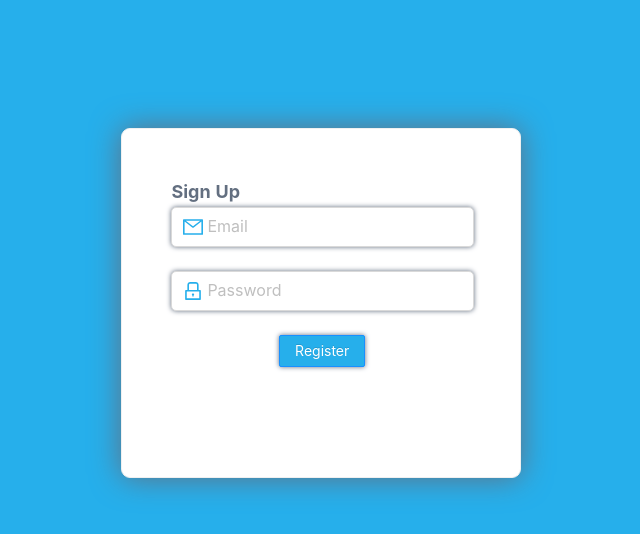
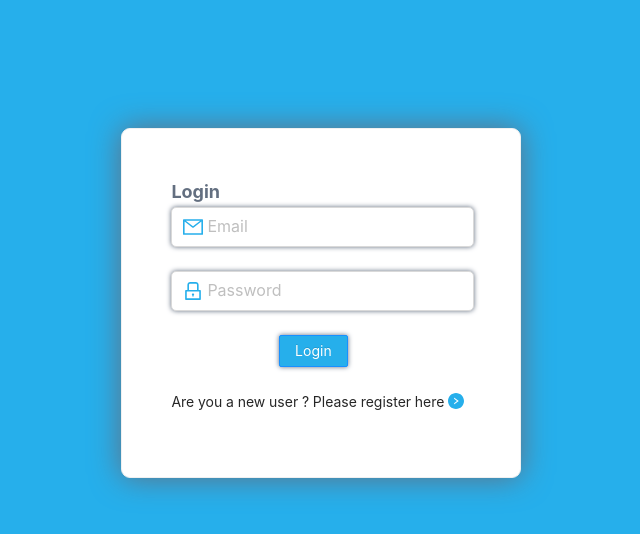
Before and after one commit to rajsriselvan-ca/copa_code-web, a React (Create React App) app in the folder my-app/: page / in a window 1280 px wide. Shown: the top 534 px of the page, without its empty margins (319-959 px from the left). Built offline with nearby package versions, Linux system fonts and the light colour scheme.

Commit message:
login user validation

```diff
--- a/my-app/src/Api/login.js
+++ b/my-app/src/Api/login.js
@@ -4,3 +4,6 @@ import configData from '../config.json';
 export const registerLogin = (payload) => {
    return Axios.post(`${configData.SERVER_URL}/${'register'}`, payload);
 }
+export const getUsers = () => {
+   return Axios.get(`${configData.SERVER_URL}/${'getUsers'}`);
+}
--- a/my-app/src/Components/login-form.js
+++ b/my-app/src/Components/login-form.js
@@ -1,20 +1,33 @@
 import React, { useState } from 'react';
-import { Form, Input, Button, notification, Card } from 'antd';
-import { MailOutlined, LockOutlined } from '@ant-design/icons';
+import { Form, Input, Button, Tabs, Card, Spin } from 'antd';
+import { MailOutlined, LockOutlined, RightCircleFilled, LeftCircleFilled } from '@ant-design/icons';
 import Helmet from 'react-helmet';
 import '../Styles/login.css';
-import { registerLogin } from '../Api/login';
+import { registerLogin, getUsers } from '../Api/login';
 import moment from "moment";
 import { notificationContent } from '../Shared Files/notification';
 
 
 function Login() {
-    const [registerUser, setRegisterUser ] = useState();
-    const [registerPassword, setRegisterPassword ] = useState();
+    const [registerUser, setRegisterUser] = useState();
+    const [registerPassword, setRegisterPassword] = useState();
+    const [formType, setFormType] = useState("User-Login");
 
     const onFinish = () => {
+        const formCode = formType;
+        if (formCode === "User-Login") {
+            getUsers().then(response => {
+                const status = response.data;
+                const checkTheUser = response.data.filter(e => e.user_name === registerUser && e.user_password === registerPassword);
+                if (checkTheUser.length === 0) {
+                    return notificationContent("error", "Login");
+                } else {
+                    return notificationContent("success", "Login");
+                }
+            });
+        }
+        else if (formCode === "User-Registration") {
             const currentDate = moment().format("DD-MM-YYYY hh:mm A")
-        console.log('Received values of form: ',currentDate );
             const registerPayload = {
                 username: registerUser,
                 password: registerPassword,
@@ -22,8 +35,10 @@ function Login() {
             };
             registerLogin(registerPayload).then((response) => {
                 const status = response.data;
+                if (status === "success") setFormType("User-Login");
                 notificationContent(status, "Registration");
             });
+        }
     };
     return (
         <div className="login-outline">
@@ -34,13 +49,13 @@ function Login() {
                     <Form
                         name="normal_login"
                         className="login-form"
+                        onFinish={onFinish}
                         initialValues={{
                             remember: true,
                         }}
-                        onFinish={onFinish}
                     >
                         <div className="inner-box">
-                            <span className="login-header"><b>Sign Up</b></span>
+                            <span className="login-header">{formType !== "User-Login" ? <b>Registration</b> : <b>Login</b>}</span>
                             <div>
                                 <Form.Item
                                     name="username"
@@ -73,10 +88,17 @@ function Login() {
                                     />
                                 </Form.Item>
                                 <Form.Item>
-                                    <Button type="primary" htmlType="submit" className="login-form-button">
-                                        Register
+                                    <Button type="primary" htmlType="submit" className="login-form-button" >
+                                        {formType !== "User-Login" ? "Register" : "Login"}
                                     </Button>
                                 </Form.Item>
+                                <div>{formType === "User-Login" ? (<div>Are you a new user ? Please register here {<RightCircleFilled
+                                    onClick={(event) => {
+                                        setFormType("User-Registration");
+                                    }} style={{ color: "#26afeb", fontSize: "16px", cursor: "pointer" }} />}</div>) :
+                                    (<div className="register-back-button" onClick={event => setFormType("User-Login")}><LeftCircleFilled style={{ color: "#26afeb", fontSize: "20px", marginTop: "20px" }} />
+                                        <span style={{ color: "#636f80", fontSize: "18px" }}><b> Go Back</b></span></div>)}
+                                </div>
                             </div>
                         </div>
                     </Form>
--- a/my-app/src/Styles/login.css
+++ b/my-app/src/Styles/login.css
@@ -42,3 +42,8 @@
     background-color: #26afeb;
     box-shadow: 0 0 5px #636f80;
 }
+.register-back-button {
+    /* margin-left: 50px; */
+    margin-left: 70%;
+    cursor: pointer;
+}
```
Lines whose indentation alone changed are shown as unchanged.
